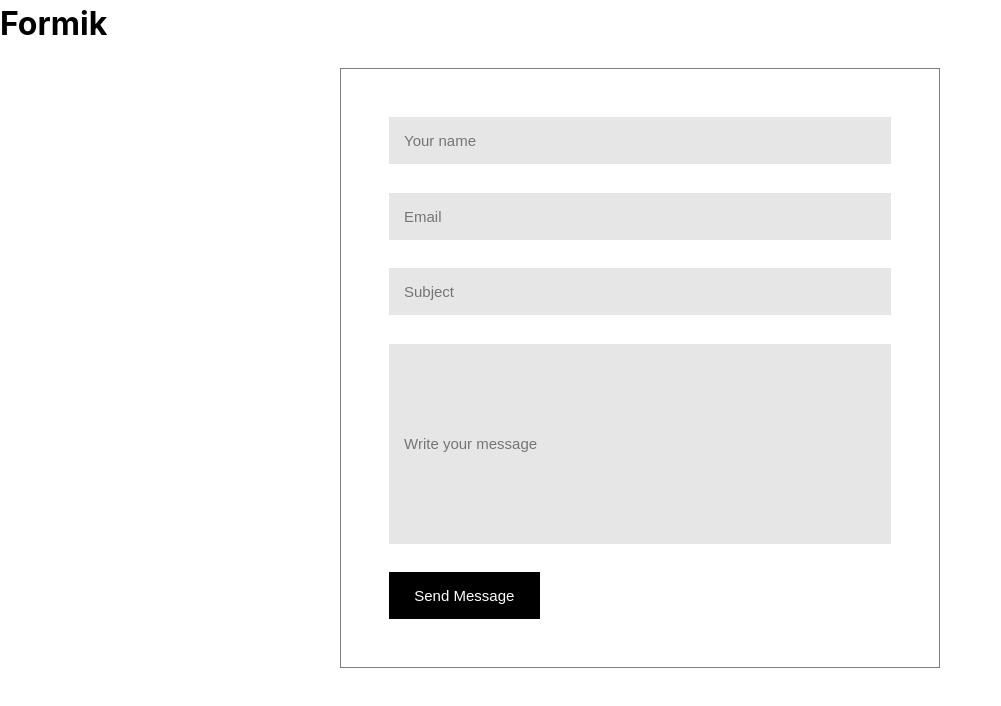
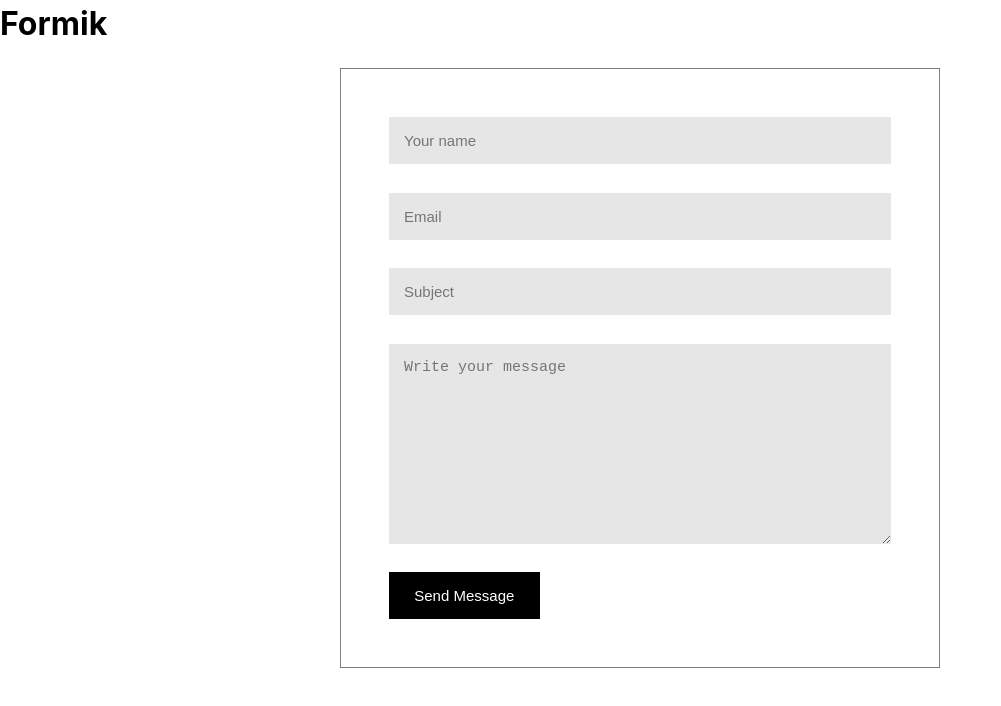
Before and after one commit to BrownEdgar/gods_of_react, a React (Vite) app: page / in a window 1280 px wide. Shown: the top 706 px of the page, without its empty margins (0-1001 px from the left). Built offline with nearby package versions, Linux system fonts and the light colour scheme.

Commit message:
FORMIK_3

```diff
--- a/src/components/HOMEWORKS/HW-FORMIK/App.jsx
+++ b/src/components/HOMEWORKS/HW-FORMIK/App.jsx
@@ -46,7 +46,7 @@
           <ErrorMessage name='email' component='p' className="error" />
           <Field type='text' name='subject' placeholder='Subject' />
           <ErrorMessage name='subject' component='p' className="error" />
-          <Field type='text' name='message' placeholder='Write your message' className='message' />
+          <Field as='textarea' type='text' name='message' placeholder='Write your message' className='message' />
           <ErrorMessage name='message' component='p' className="error" />
           <input type="submit" value='Send Message' className='submit' />
         </Form>
--- a/src/components/HOMEWORKS/HW-FORMIK/App.scss
+++ b/src/components/HOMEWORKS/HW-FORMIK/App.scss
@@ -9,7 +9,8 @@
   justify-content: space-between;
   border: 1px solid gray;
   input,
-  select {
+  select,
+  .message {
     background-color: #e6e6e6;
     border: 0;
     width: 100%;
```
